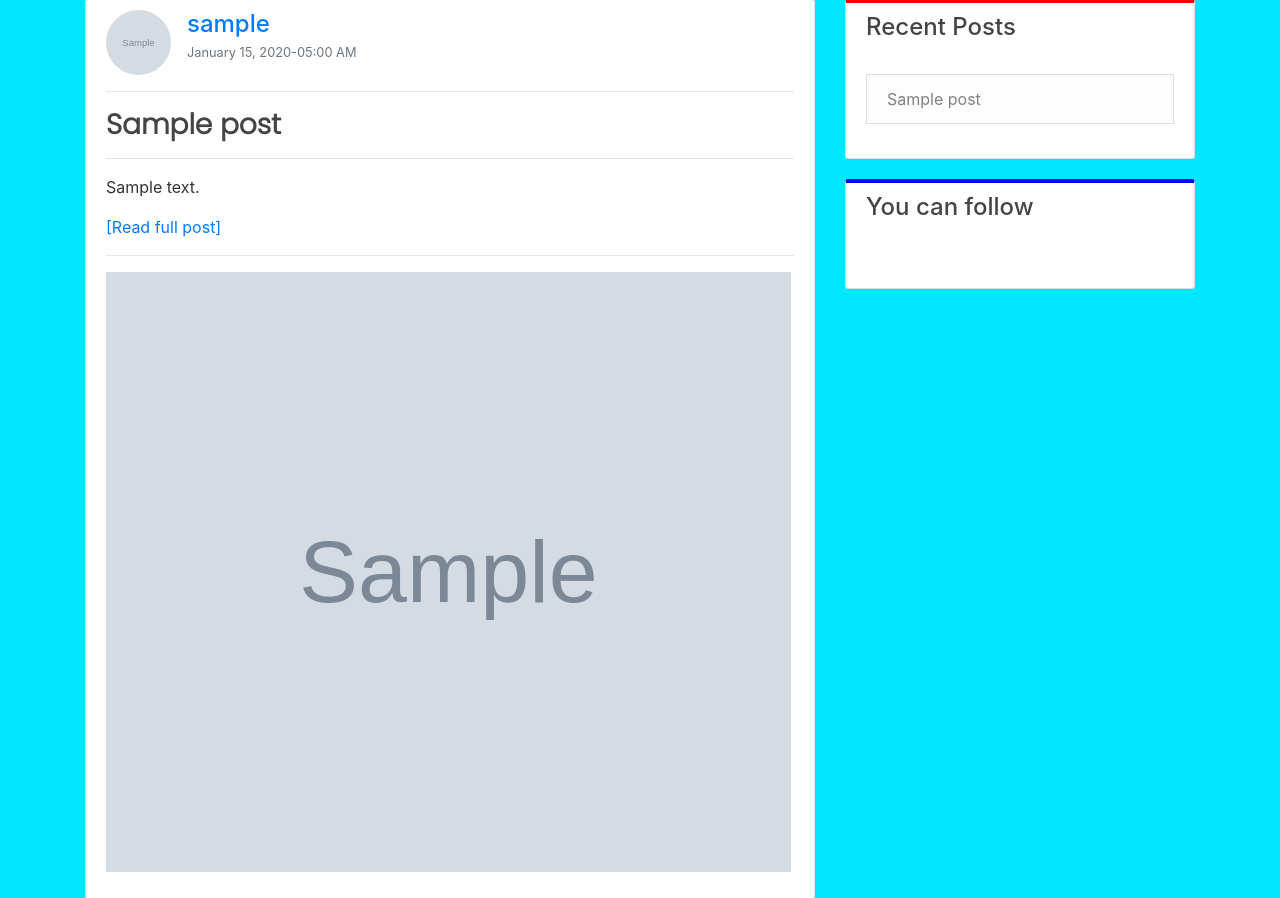
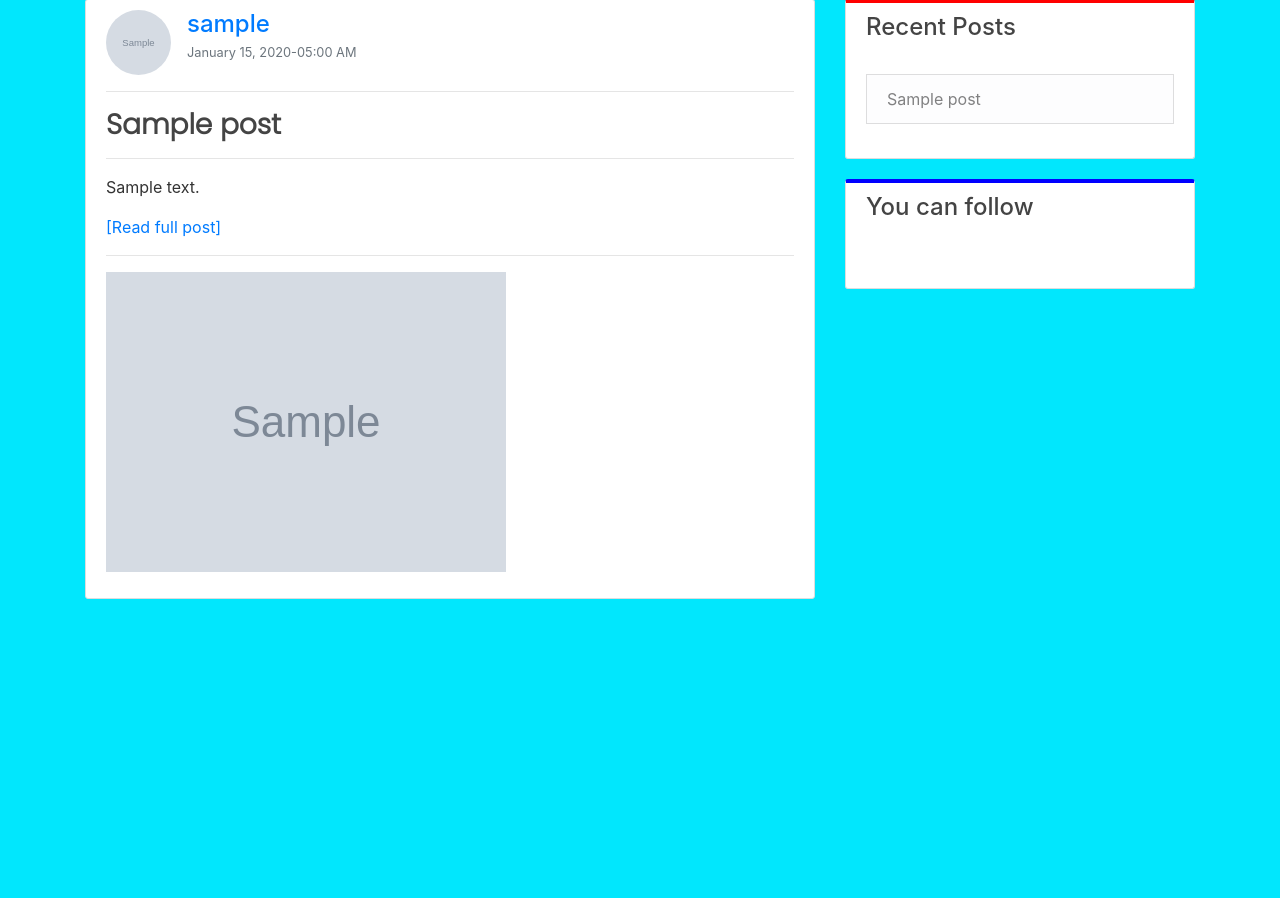
Before and after one commit to Ronik22/Django_Social_Network_App, a Django app: page /home/ in a window 1280 px wide; the page is wider, and only the part inside the window is pictured. Shown: the part 137-1035 px from the top of that part. After the commit the page ends 736 px from the top of that part, so only its background shows below. Run offline with Django 3.2, Linux system fonts and the light colour scheme; a user stored in the database is signed in; tables that the repository leaves empty hold one stand-in row (values such as "Sample post"); grey boxes marked "Sample" are stand-in pictures; some libraries are stand-ins or nearby versions.

Commit message:
Set image sizes to fluid

```diff
--- a/blog/templates/blog/home.html
+++ b/blog/templates/blog/home.html
@@ -24,7 +24,7 @@
       <p class="article-content">{{ post.content|safe|linebreaks|truncatewords_html:"20" }}<a href="{% url 'post-detail' post.id %}">[Read full post]</a></p>
       {% if post.image %}
         <hr>
-        <p class="article-content"><img src={{ post.image.url }} width="685" height="600"></p>
+        <p class="article-content"><img class="img-fluid" src={{ post.image.url }}></p>
       {% endif %}
     </article>
 
--- a/blog/templates/blog/post_detail.html
+++ b/blog/templates/blog/post_detail.html
@@ -32,7 +32,7 @@
     <p class="article-content">{{ post.content|safe }}</p>
     {% if post.image %}
         <hr>
-        <p class="article-content"><img src={{ post.image.url }} width="685" height="600"></p>
+        <p class="article-content"><img src={{ post.image.url }} class="img-fluid"></p>
     {% endif %}
 </article>
 
--- a/blog/templates/blog/user_posts.html
+++ b/blog/templates/blog/user_posts.html
@@ -27,7 +27,7 @@
       <p class="article-content">{{ post.content|safe }}</p>
       {% if post.image %}
         <hr>
-        <p class="article-content"><img src={{ post.image.url }} width="685" height="600"></p>
+        <p class="article-content"><img src={{ post.image.url }} class="img-fluid"></p>
       {% endif %}
 
     </article>
```
Also changed, not shown: blog/templates/blog/feeds.html (+4 -4 lines).
